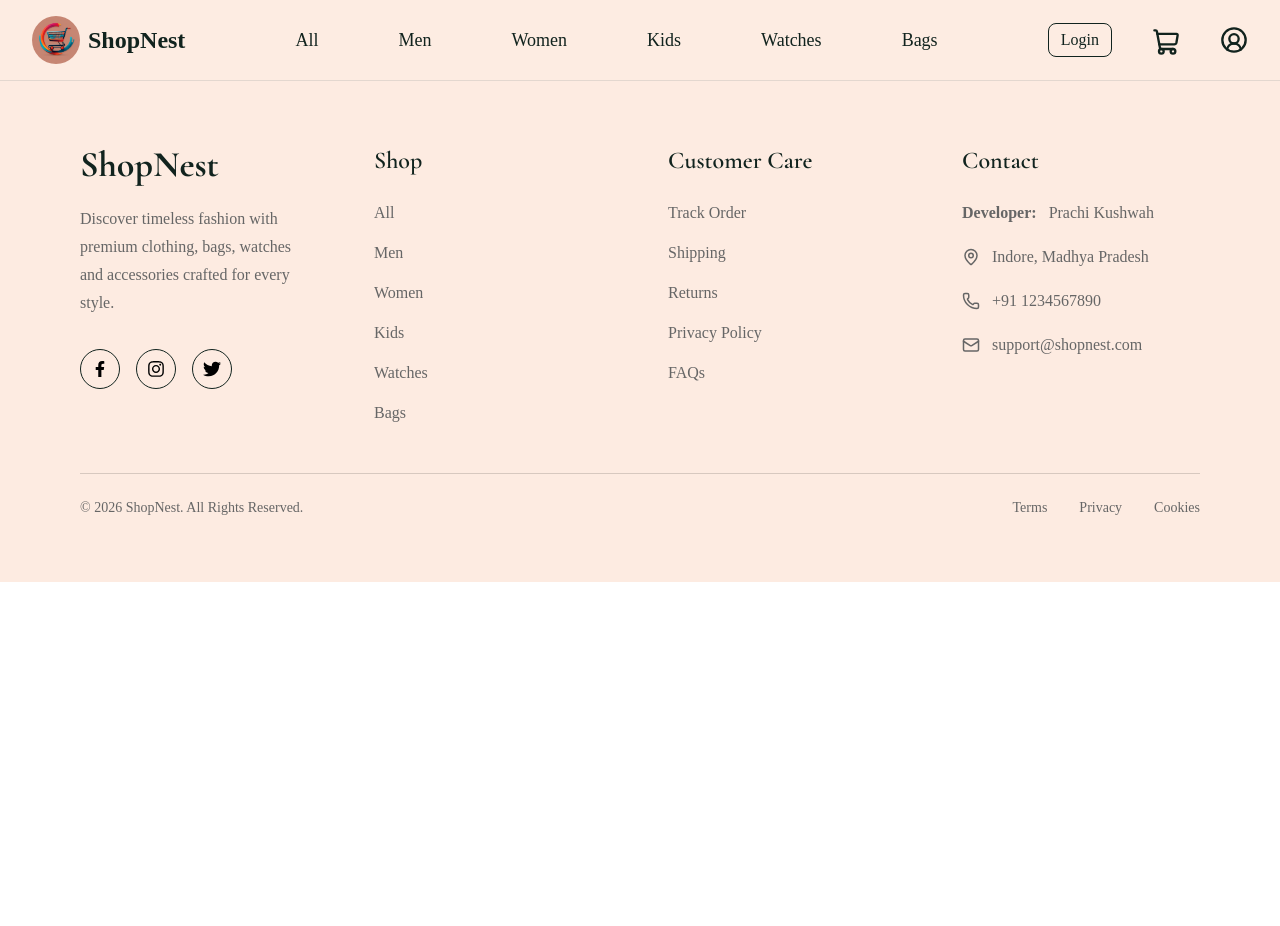
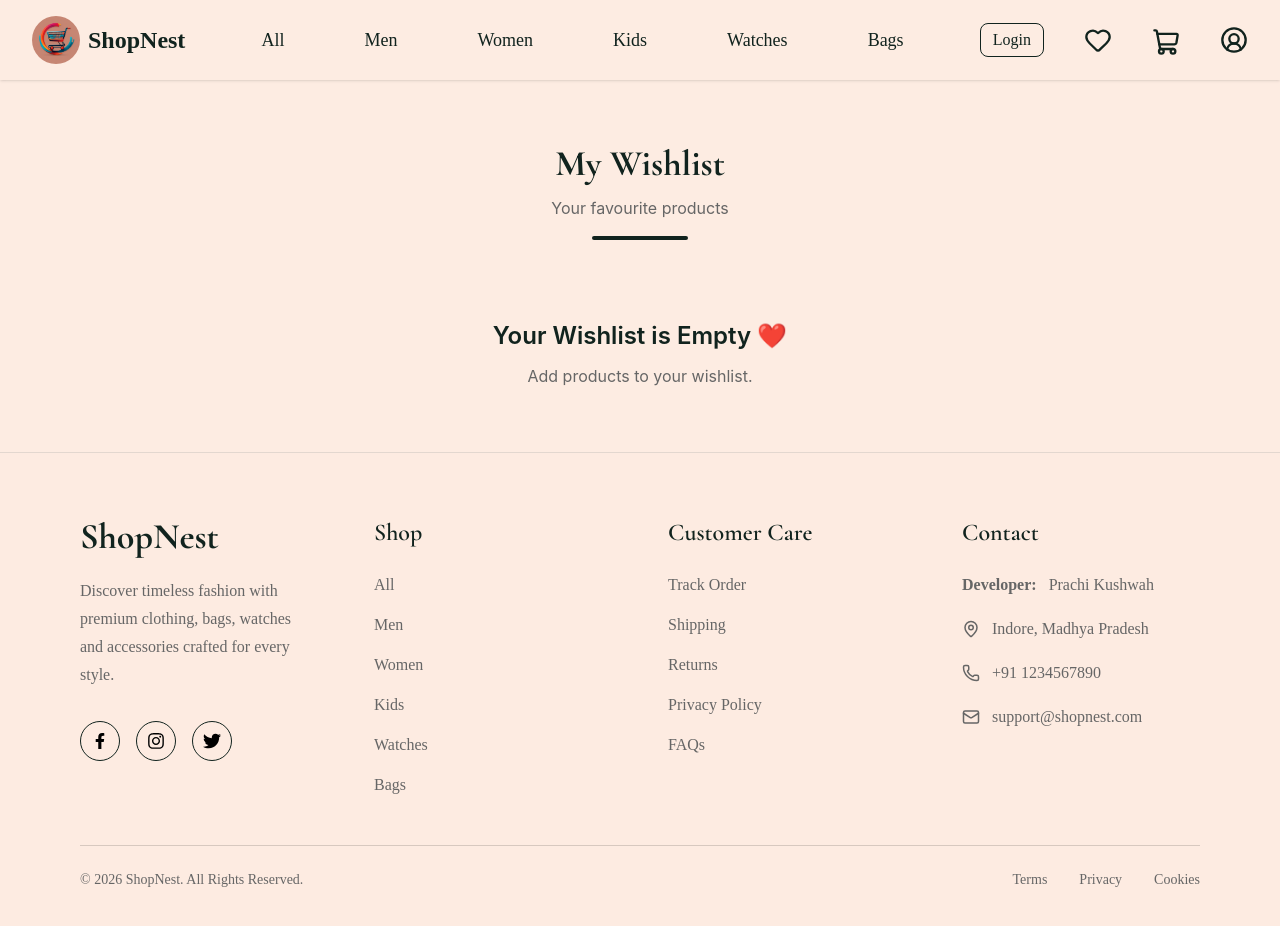
Before and after one commit to Prachi10kushwah/ShopNest, a React app: page /wishlist in a window 1280 px wide. Shown: the top 926 px of the page. Before the commit the page ends 800 px from the top, so only its background shows below. Built offline with nearby package versions, Linux system fonts and the light colour scheme; the HTML template or start-up script is replaced by a standard one.

Commit message:
Added wishlist feature and improved product page UI

```diff
--- a/src/App.jsx
+++ b/src/App.jsx
@@ -10,6 +10,7 @@ import User from './pages/User';
 import Hero from './components/Hero/Hero';
 import Footer from './components/Footer/Footer';
 import { useLocation } from "react-router-dom";
+import Wishlist from './pages/Wishlist';
 
 
 const App = () => {
@@ -29,6 +30,9 @@ const App = () => {
         {/* ---------------------------------- Route for ProductId ---------------------------- */}
         <Route path="/product/:productId" element={<Product />} />
 
+        {/* -----------------------------------Route for Wishlist ------------------------------------- */}
+        <Route path="/wishlist" element={<Wishlist/>} />
+
         {/*--------------------------------------Route for Cart --------------------------------- */}
         <Route path='/cart' element={<Cart/>}/>
 
--- a/src/Context/ShopContext.jsx
+++ b/src/Context/ShopContext.jsx
@@ -11,9 +11,17 @@ export const ShopContext = createContext(null)
         }
         return cart
     }
+    const getDefaultWishlist = () => {
+        let wishlist = {};
+        for (let index = 0; index <= all_product.length; index++) {
+            wishlist[index] = false;
+        }
+        return wishlist;
+    };
 
-const ShopContextProvider = (props) => {
+    const ShopContextProvider = (props) => {
     const [cartItems, setCartItems] = useState(getDefaultCart())
+    const [wishlistItems, setWishlistItems] = useState({});
 
 
     const addToCart = (itemId) =>{
@@ -22,7 +30,10 @@ const ShopContextProvider = (props) => {
     const removeFromCart = (itemId) =>{
         setCartItems((prev)=>({...prev,[itemId]: prev[itemId]-1}))
     }
-    const contextvalue = {all_product,cartItems,addToCart,removeFromCart}
+    const toggleWishlist = (itemId) => {
+        setWishlistItems((prev) => ({...prev,[itemId]: !prev[itemId],}));
+    }
+    const contextvalue = {all_product,cartItems,addToCart,removeFromCart,wishlistItems,toggleWishlist,}
 
     return(
         <ShopContext.Provider value={contextvalue}>
--- a/src/components/Item/Item.jsx
+++ b/src/components/Item/Item.jsx
@@ -1,9 +1,26 @@
 import { Link } from "react-router-dom";
 import React from 'react'
+import { Heart } from "lucide-react";
+import { useContext } from "react";
+import { ShopContext } from "../../Context/ShopContext";
 
 const Item = (props) => {
+  const { wishlistItems, toggleWishlist } = useContext(ShopContext);
   return (
-    <div className="group cursor-pointer transition-all duration-300 hover:-translate-y-2">
+    <div className="relative group cursor-pointer transition-all duration-300 hover:-translate-y-2">
+      {/* ----------------- wishlist --------------------- */}
+      <div className="absolute top-3 right-3 z-10 bg-white p-2 rounded-full shadow-md"
+        onClick={(e) => {
+        e.preventDefault();
+        toggleWishlist(props.id);
+        }}
+        >
+        <Heart size={20}
+          fill={wishlistItems[props.id] ? "#ef4444" : "none"}
+          color={wishlistItems[props.id] ? "#ef4444" : "#11231e"}
+        />
+      </div>
+      {/* --------------- product image ----------------------------------------------- */}
       <Link to={`/product/${props.id}`}><img  onClick={() => window.scrollTo(0, 0)}
         src={props.image}
         alt={props.name}
--- a/src/components/Navbar/Navbar.jsx
+++ b/src/components/Navbar/Navbar.jsx
@@ -4,15 +4,16 @@ import { ShoppingCart } from 'lucide-react';
 import { CircleUserRound } from 'lucide-react';
 import { Link } from "react-router-dom";
 import { ShopContext } from "../../Context/ShopContext";
+import { Heart } from "lucide-react";
 
 const Navbar = () => {
-  const { cartItems } = useContext(ShopContext);
-
+  const { cartItems, wishlistItems } = useContext(ShopContext);
 
   const cartCount = Object.values(cartItems).reduce(
     (sum, qty) => sum + qty,
     0
   );
+  const wishlistCount = Object.values(wishlistItems).filter(Boolean).length;
 
   const [menu, setMenu] = useState("shop")
   return (
@@ -54,7 +55,16 @@ const Navbar = () => {
         <Link to="/login"><button className="border px-3 py-1 rounded-lg font-['Poppins'] cursor-pointer hover:shadow-lg active:scale-95 transition-all duration-200 text-[#11231e]">
           Login
         </button></Link>
+        {/* -------------------------------- wishlist ------------------------------------------- */}
+        <Link to="/wishlist" className="relative">
+          <Heart size={28} className="text-[#11231e]" />
 
+          {wishlistCount > 0 && (
+          <span className="absolute -top-2 -right-2 w-5 h-5 rounded-full bg-red-600 text-white text-xs flex items-center justify-center">
+          {wishlistCount}
+          </span>
+          )}
+        </Link>
         {/*------------------------------ Cart ----------------------------------------------*/}
         <Link to="/cart" className="relative cursor-pointer">
         <ShoppingCart size={28} className="mt-1 cursor-pointer text-[#11231e]"  />
--- a/src/components/ProductDisplay/ProductDisplay.jsx
+++ b/src/components/ProductDisplay/ProductDisplay.jsx
@@ -1,10 +1,13 @@
 import React, { useContext } from "react";
-import { Star } from "lucide-react";
+import { Star, Heart } from "lucide-react";
 import { ShopContext } from "../../Context/ShopContext";
 
-const ProductDisplay = (props) => {
-  const { product } = props;
-  const {addToCart} = useContext(ShopContext)
+const ProductDisplay = ({ product }) => {
+  const {
+    addToCart,
+    wishlistItems,
+    toggleWishlist,
+  } = useContext(ShopContext);
 
   return (
     <div className="max-w-7xl mx-auto flex gap-16 py-16 px-6 bg-[#FDECE2]">
@@ -87,30 +90,41 @@ const ProductDisplay = (props) => {
         </h2>
 
         <div className="flex gap-4 mt-5">
-          <div className="w-14 h-14 flex items-center justify-center rounded-xl border border-[#d8c8bf] bg-white hover:bg-[#11231e] hover:text-white hover:border-[#11231e] transition cursor-pointer">
-            S
-          </div>
-
-          <div className="w-14 h-14 flex items-center justify-center rounded-xl border border-[#d8c8bf] bg-white hover:bg-[#11231e] hover:text-white hover:border-[#11231e] transition cursor-pointer">
-            M
-          </div>
-
-          <div className="w-14 h-14 flex items-center justify-center rounded-xl border border-[#d8c8bf] bg-white hover:bg-[#11231e] hover:text-white hover:border-[#11231e] transition cursor-pointer">
-            L
-          </div>
-
-          <div className="w-14 h-14 flex items-center justify-center rounded-xl border border-[#d8c8bf] bg-white hover:bg-[#11231e] hover:text-white hover:border-[#11231e] transition cursor-pointer">
-            XL
-          </div>
-
-          <div className="w-14 h-14 flex items-center justify-center rounded-xl border border-[#d8c8bf] bg-white hover:bg-[#11231e] hover:text-white hover:border-[#11231e] transition cursor-pointer">
-            XXL
-          </div>
+          {["S", "M", "L", "XL", "XXL"].map((size) => (
+            <div
+              key={size}
+              className="w-14 h-14 flex items-center justify-center rounded-xl border border-[#d8c8bf] bg-white hover:bg-[#11231e] hover:text-white hover:border-[#11231e] transition cursor-pointer"
+            >
+              {size}
+            </div>
+          ))}
         </div>
 
         {/* Add To Cart */}
-        <button onClick={()=>addToCart(product.id)} className="mt-10 w-[300px] h-[60px] rounded-full bg-[#11231e] text-white text-lg font-semibold hover:bg-[#1b3a33] transition duration-300 shadow-lg">
+        <button
+          onClick={() => addToCart(product.id)}
+          className="mt-10 w-[300px] h-[60px] rounded-full bg-[#11231e] text-white text-lg font-semibold hover:bg-[#1b3a33] transition duration-300 shadow-lg"
+        >
           ADD TO CART
+        </button>
+
+        {/* Wishlist Button */}
+        <button
+          onClick={() => toggleWishlist(product.id)}
+          className={`mt-4 w-[300px] h-[55px] rounded-full flex items-center justify-center gap-2 text-lg font-semibold transition duration-300 shadow-sm
+          ${
+            wishlistItems[product.id]
+              ? "bg-red-500 text-white hover:bg-red-600"
+              : "border-2 border-red-400 text-red-500 bg-white hover:bg-red-500 hover:text-white"
+          }`}
+        >
+          <Heart
+            size={20}
+            fill={wishlistItems[product.id] ? "white" : "none"}
+          />
+          {wishlistItems[product.id]
+            ? "Wishlisted"
+            : "Add to Wishlist"}
         </button>
 
         {/* Category & Tags */}
--- /dev/null
+++ b/src/pages/Wishlist.jsx
@@ -0,0 +1,52 @@
+import React, { useContext } from "react";
+import { ShopContext } from "../Context/ShopContext";
+import Item from "../components/Item/Item";
+
+const Wishlist = () => {
+  const { all_product, wishlistItems } = useContext(ShopContext);
+
+  const wishlistProducts = all_product.filter(
+    (item) => wishlistItems[item.id]
+  );
+
+  return (
+    <div className="max-w-7xl mx-auto py-16 px-6">
+      <h1 className="text-4xl font-bold text-[#11231e] text-center font-['Cormorant_Garamond']">
+        My Wishlist
+      </h1>
+
+      <p className="text-center text-[#666] mt-3">
+        Your favourite products
+      </p>
+
+      <div className="w-24 h-1 bg-[#11231e] mx-auto mt-4 rounded-full"></div>
+
+      {wishlistProducts.length === 0 ? (
+        <div className="text-center mt-20">
+          <h2 className="text-2xl font-semibold text-[#11231e]">
+            Your Wishlist is Empty ❤️
+          </h2>
+
+          <p className="mt-3 text-[#666]">
+            Add products to your wishlist.
+          </p>
+        </div>
+      ) : (
+        <div className="grid grid-cols-4 gap-8 mt-14">
+          {wishlistProducts.map((item) => (
+            <Item
+              key={item.id}
+              id={item.id}
+              image={item.image}
+              name={item.name}
+              new_price={item.new_price}
+              old_price={item.old_price}
+            />
+          ))}
+        </div>
+      )}
+    </div>
+  );
+};
+
+export default Wishlist;
```
